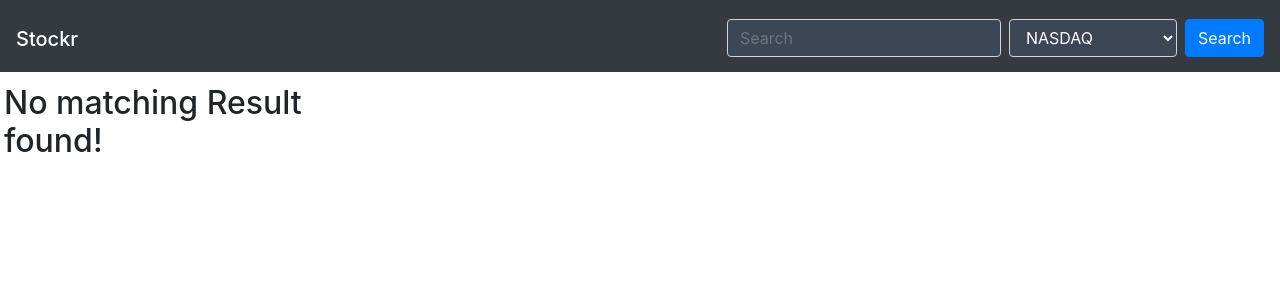
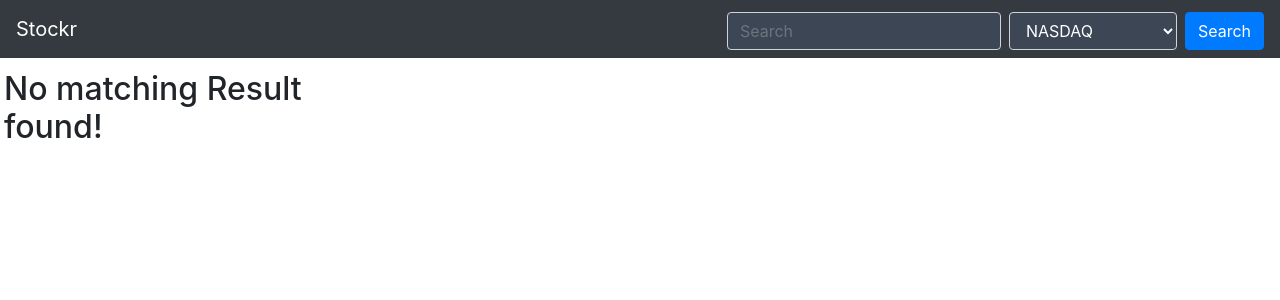
Before and after one commit to belsman/React-Capstone, a React (Create React App) app: page /search in a window 1280 px wide. Shown: the top 300 px of the page. Built offline with nearby package versions, Linux system fonts and the light colour scheme.

Commit message:
Add style to the sub-navigation bar

```diff
--- a/src/containers/Navbar.js
+++ b/src/containers/Navbar.js
@@ -4,11 +4,22 @@ import { Link } from 'react-router-dom';
 import SearchForm from '../components/SearchFrom';
 
 const Navbar = () => (
-  <nav className="navbar navbar-expand-sm bg-dark navbar-dark">
-    <h1>
-      <Link to="/" className="navbar-brand">Stockr</Link>
-    </h1>
-    <SearchForm />
+  <nav className="navbar navbar-expand-lg navbar-light bg-dark">
+    <Link to="/" className="navbar-brand text-white">Stockr</Link>
+    <button className="navbar-toggler" type="button" data-toggle="collapse" data-target="#navbarSupportedContent" aria-controls="navbarSupportedContent" aria-expanded="false" aria-label="Toggle navigation">
+      <span className="navbar-toggler-icon" />
+    </button>
+
+    <div className="collapse navbar-collapse" id="navbarSupportedContent">
+      <ul className="navbar-nav mr-auto">
+        <li className="nav-item active">
+          <Link to="/" className="nav-link">
+            <span className="sr-only">(current)</span>
+          </Link>
+        </li>
+      </ul>
+      <SearchForm />
+    </div>
   </nav>
 );
 
--- a/src/containers/StocksList.js
+++ b/src/containers/StocksList.js
@@ -40,8 +40,12 @@ const StocksList = () => {
 
   return (
     <>
-      <div className="border mb-2 p-2 d-flex justify-content-between">
-        <span>Powered by the stocks API</span>
+      <div className="border mb-2 p-2 d-sm-flex justify-content-sm-between">
+        <small>
+          <a href="https://financialmodelingprep.com/developer/docs/" className="font-italic" target="_blank" rel="noreferrer">
+            Data provided by Financial Modeling Prep
+          </a>
+        </small>
         <SelectStockCategory />
       </div>
       <div className="p-1">
--- a/src/style.css
+++ b/src/style.css
@@ -5,10 +5,7 @@
 
 .topNav {
   background-color: #313a46;
-}
-
-.cstock-card {
-  width: 25%;
+  color: #fff;
 }
 
 .stock-list-container {
@@ -28,3 +25,27 @@
   position: absolute;
   transform: translate(-50%, -50%);
 }
+
+/* == Medium Devices == */
+@media screen and (max-width: 768px) {
+  .stock-list-container {
+    grid-template-columns: 1fr 1fr 1fr;
+  }
+
+  .stock {
+    width: 75%;
+    margin: auto;
+  }
+}
+
+/* == Small Devices == */
+@media screen and (max-width: 540px) {
+  .stock-list-container {
+    grid-template-columns: 1fr;
+  }
+
+  .stock {
+    width: 100%;
+    margin: 0;
+  }
+}
```
